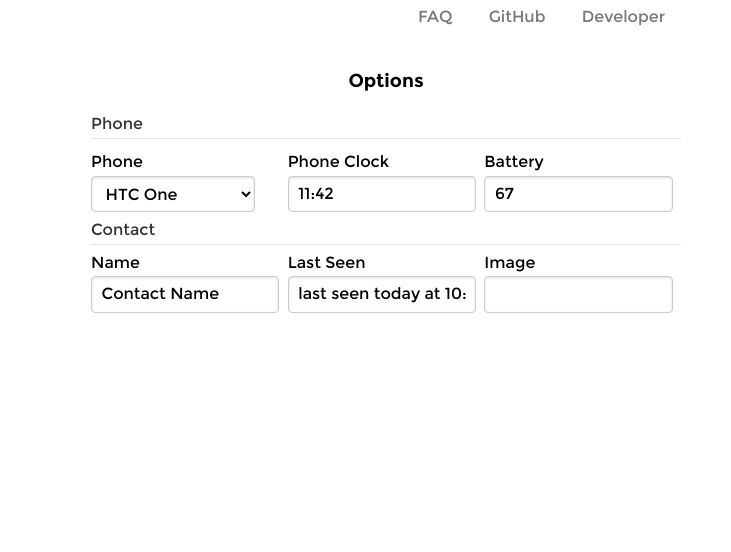
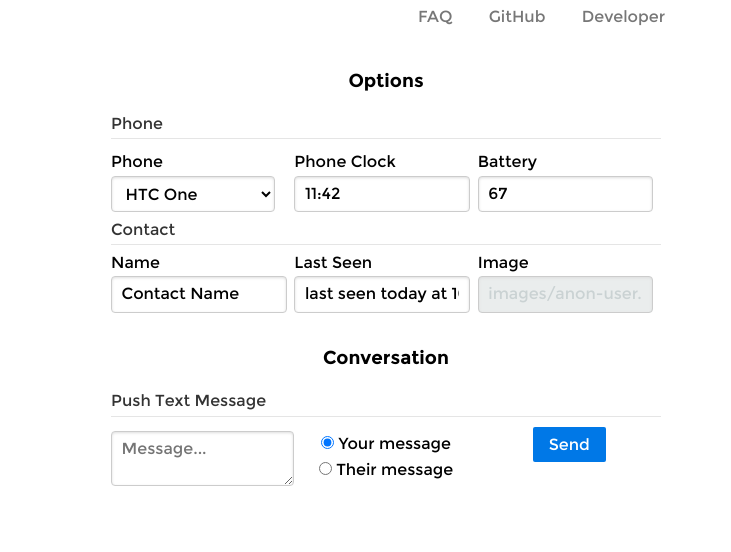
Before and after one commit to GiacomoP/Fake-WhatsApp, a website: page public/index.html in a window 1280 px wide. Shown: the top 552 px of the page, 549-1280 px from the left. Drawn offline with nearby package versions, Linux system fonts and the light colour scheme.

Commit message:
Add controls to add text messages

```diff
--- a/public/index.html
+++ b/public/index.html
@@ -89,7 +89,7 @@
                                 <div class="align-vertical whatsapp-input-container">
                                     <div class="whatsapp-message-input">
                                         <span class="whatsapp-sprites smiley"></span>
-                                        <input type="text" value="" title="WhatsApp message input" data-bind="phone::whatsApp::message::string">
+                                        <input type="text" value="" title="WhatsApp message input" data-bind="phone::whatsApp::message::string" disabled>
                                         <span class="whatsapp-sprites camera"></span>
                                     </div>
                                     <div class="whatsapp-sprites microphone whatsapp-rec-button"></div>
@@ -101,6 +101,7 @@
                 </div>
             </div>
             <div id="chat-options" class="pure-u-1 pure-u-md-1-2">
+                <div class="chat-options-container">
                     <h3>Options</h3>
                     <form class="pure-form pure-form-stacked">
                         <fieldset>
@@ -134,13 +135,38 @@
                                 </div>
                                 <div class="pure-u-1 pure-u-sm-1-3">
                                     <label for="opts-contact-image">Image</label>
-                                <input id="opts-contact-image" class="pure-u-23-24" type="text" value="">
+                                    <input id="opts-contact-image" class="pure-u-23-24" type="text" value="" data-bind="phone::whatsApp::user::image" disabled>
+                                </div>
+                            </div>
+                        </fieldset>
+                    </form>
+                    <h3>Conversation</h3>
+                    <form class="pure-form pure-form-stacked chat-options-conversation">
+                        <fieldset>
+                            <legend>Push Text Message</legend>
+                            <div class="pure-g chat-options-message-type">
+                                <div class="pure-u-1 pure-u-sm-1-3">
+                                    <textarea class="pure-input-1" placeholder="Message..."></textarea>
+                                </div>
+                                <div class="pure-u-1 pure-u-sm-1-3">
+                                    <label for="your-message" class="pure-radio">
+                                        <input id="your-message" type="radio" name="sender" value="you" checked>
+                                        Your message
+                                    </label>
+                                    <label for="their-message" class="pure-radio">
+                                        <input id="their-message" type="radio" name="sender" value="them">
+                                        Their message
+                                    </label>
+                                </div>
+                                <div class="pure-u-1 pure-u-sm-1-3">
+                                    <button type="button" class="pure-button pure-button-primary">Send</button>
                                 </div>
                             </div>
                         </fieldset>
                     </form>
                 </div>
             </div>
+        </div>
     </section>
     <script src="js/app.js"></script>
 </body>
--- a/public/less/chat-options.less
+++ b/public/less/chat-options.less
@@ -1,3 +1,11 @@
-#chat-options h3 {
+.chat-options-container {
+    padding: 0 20px;
+}
+
+.chat-options-container h3 {
     text-align: center;
 }
+
+.chat-options-message-type {
+    text-align: center;
+}
--- a/public/less/whatsapp/message-bar.less
+++ b/public/less/whatsapp/message-bar.less
@@ -61,6 +61,7 @@
                 font-family: @whatsapp-font;
                 font-size: 1.1em;
                 color: #cccccc;
+                background-color: #fff;
                 /* Take into account camera and mic icons to the right */
                 width: 100% - @smiley-total-width - @right-margin - @margin;
 
```
Also changed, not shown: public/css/app.css, public/js/app.js, 1 other file. Lines whose indentation alone changed are shown as unchanged.
